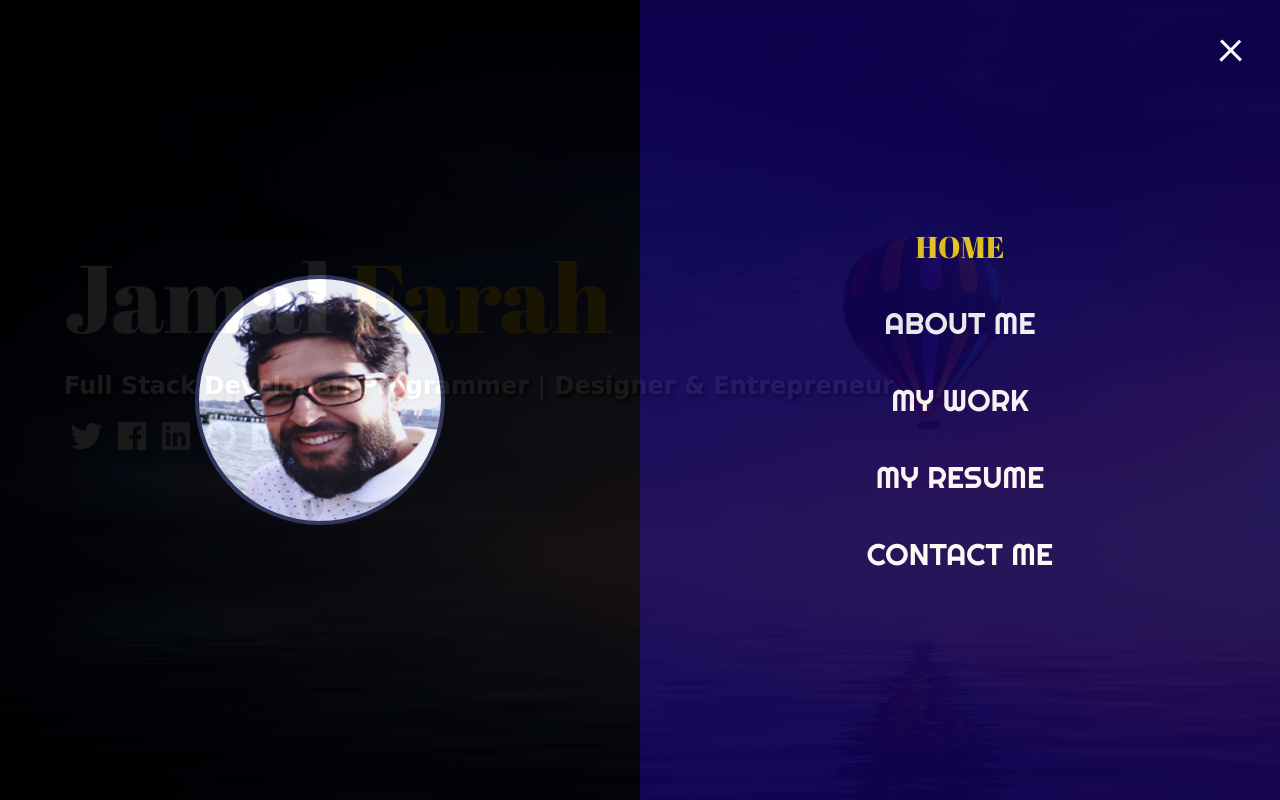
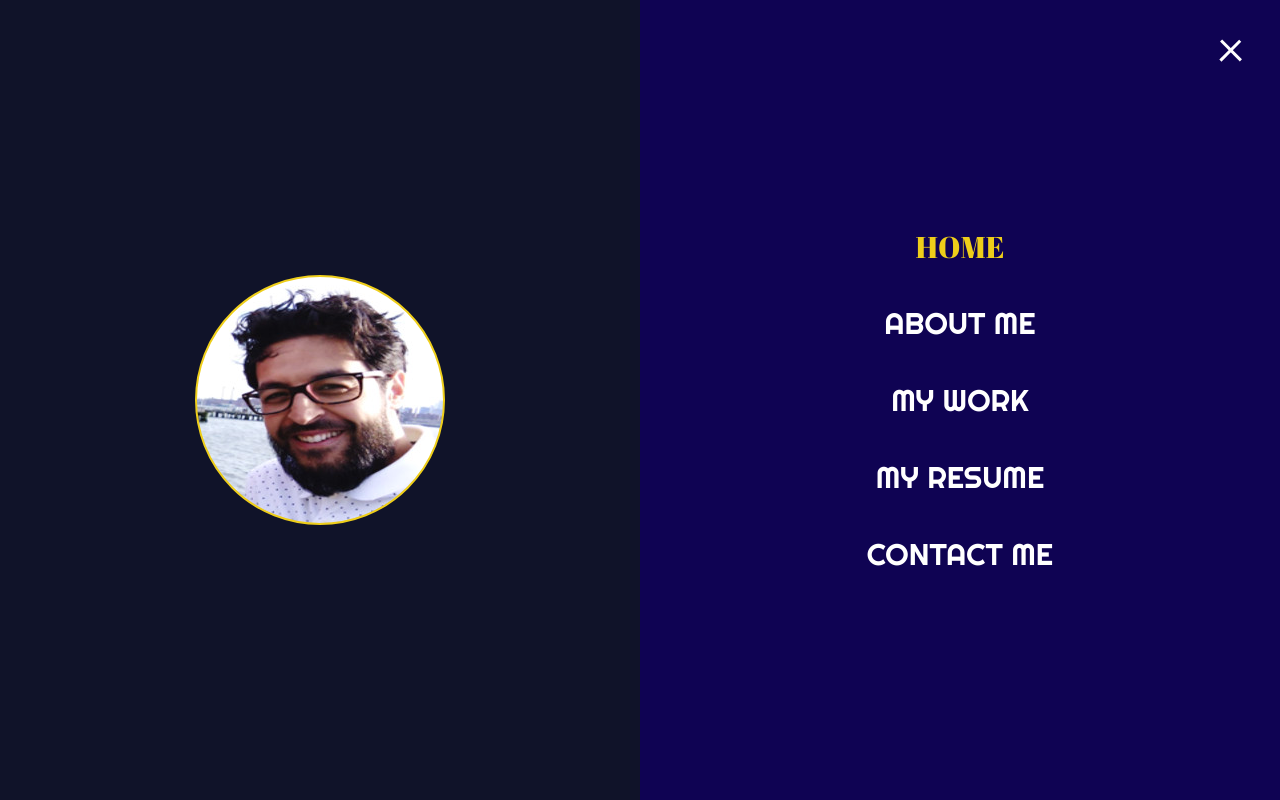
Before and after one commit to moulayja/my_portfolio, a website: page index.html in a window 1280 px wide. Both pictures are taken after a click on the element 1231 px from the left and 47 px from the top of the page. Drawn offline with Linux system fonts and the light colour scheme; a web font is replaced by a local one.

Commit message:
Update main.css

```diff
--- a/css/main.css
+++ b/css/main.css
@@ -27,7 +27,7 @@
   position: fixed;
   top: 0;
   width: 100%;
-  opacity: 0.9;
+  opacity: 1;
   visibility: hidden; }
   .menu.show {
     visibility: visible; }
@@ -43,14 +43,14 @@
   .menu-nav {
     margin: 0;
     padding: 0;
-    background:  rgb(15, 3, 83);
+    background:  rgba(15, 3, 83, 1);
     list-style: none;
     transform: translate3d(0, -100%, 0);
     transition: all 0.5s ease-out; }
     .menu-nav.show {
       transform: translate3d(0, 0, 0); }
   .menu-branding {
-    background:rgb(0, 0, 0);
+    background:rgb(16, 19, 41);
     transform: translate3d(0, 100%, 0);
     transition: all 0.5s ease-out; }
     .menu-branding.show {
@@ -60,7 +60,7 @@
       height: 250px;
       background: url("../img/portrait.jpg");
       border-radius: 50%;
-      border: solid 4px #2E3257; }
+      border: solid 2px #eece1a; }
   .menu .nav-item {
     transform: translate3d(600px, 0, 0);
     transition: all 0.5s ease-out; }
```
